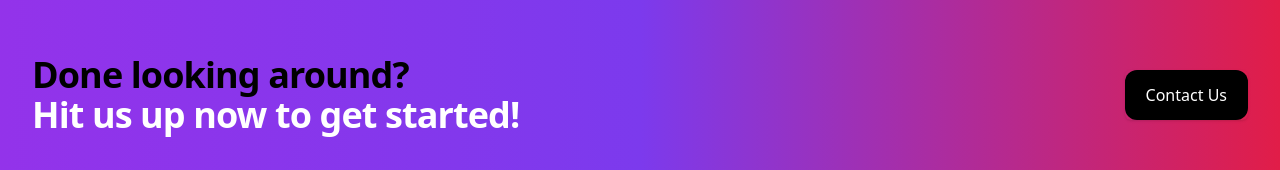
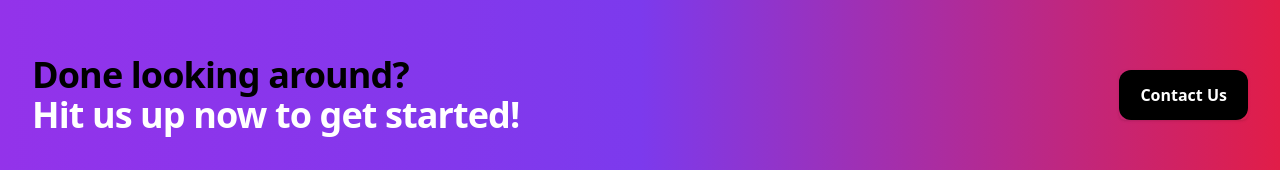
Before and after one commit to aymanoid/dazaki-web, a Next.js app: page / in a window 1280 px wide. Shown: the part 2529-2699 px from the top of the page. Built offline with nearby package versions, Linux system fonts and the light colour scheme.

Commit message:
increase boldness of last section button

```diff
--- a/src/components/home/LastSection.jsx
+++ b/src/components/home/LastSection.jsx
@@ -13,7 +13,7 @@ const LastSection = () => {
         <div className="mt-8 flex lg:mt-0 lg:flex-shrink-0">
           <div className="inline-flex rounded-md shadow">
             <Link href="/contact">
-              <a className="inline-flex items-center justify-center rounded-xl border border-transparent bg-black px-5 py-3 text-base font-medium text-white hover:bg-white hover:text-black">
+              <a className="inline-flex items-center justify-center rounded-xl border border-transparent bg-black px-5 py-3 text-base font-semibold text-white hover:bg-white hover:text-black">
                 Contact Us
               </a>
             </Link>
```
